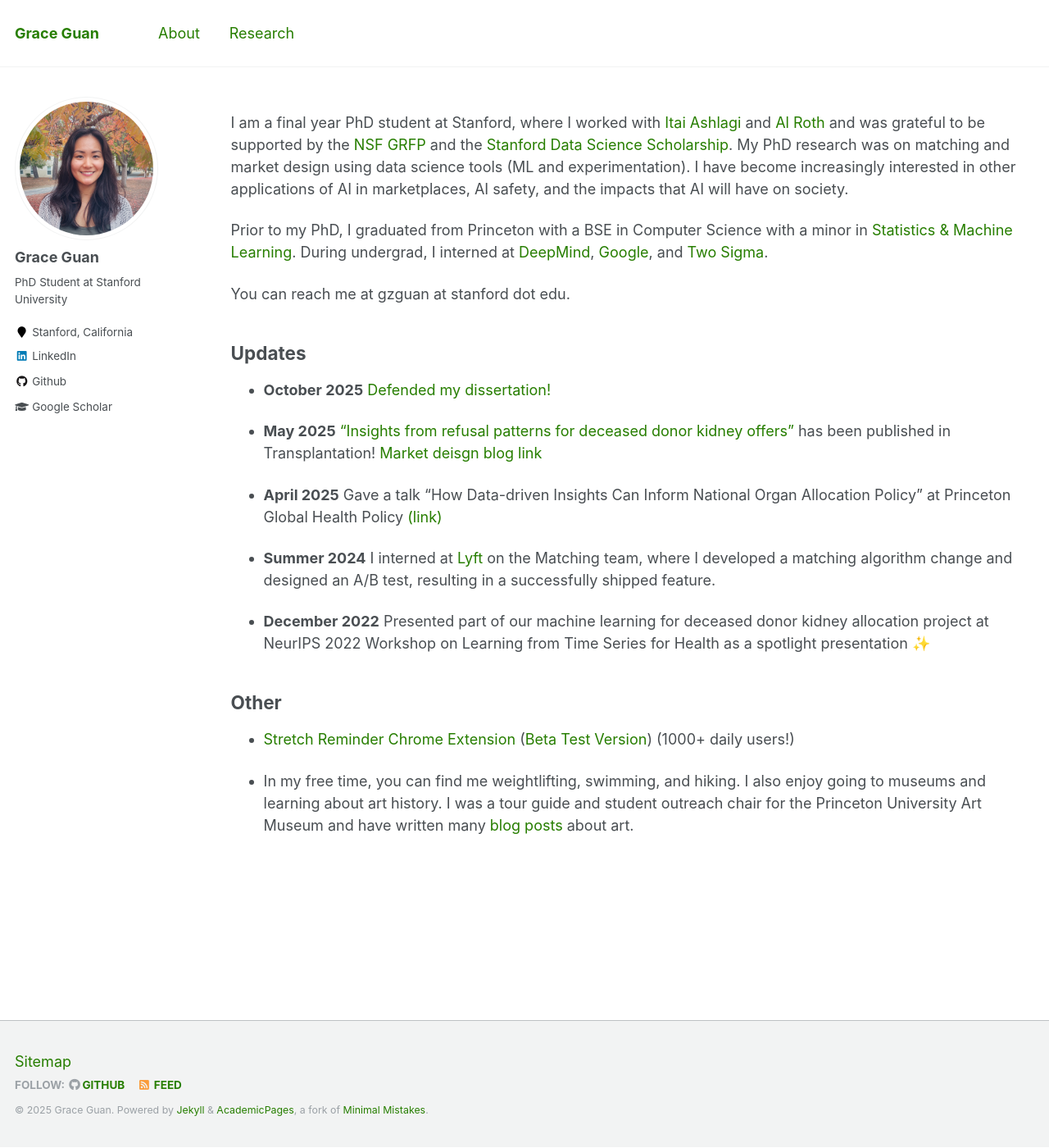
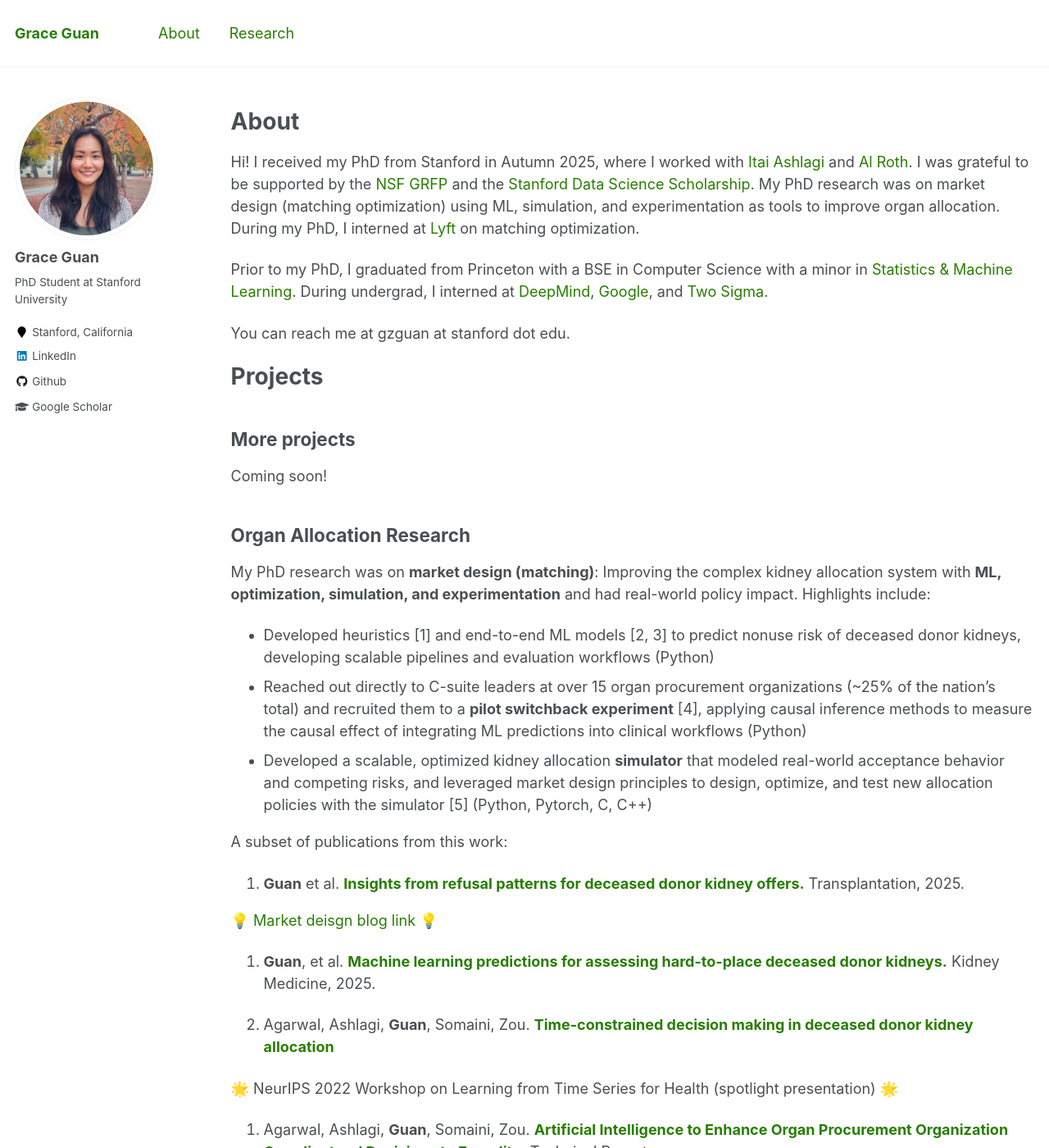
Before and after one commit to guanzgrace/guanzgrace.github.io, a Jekyll site: the page built from _pages/about.md, in a window 1280 px wide and 1400 px high. Shown: the whole window at 82% size. Built offline with Jekyll 4.4.1, drawn with Linux system fonts in a browser that asks for light colours; some of the changed text lies outside the part shown.

```diff
--- a/_pages/about.md
+++ b/_pages/about.md
@@ -9,34 +9,66 @@ redirect_from:
   - /about.html
 ---
 
-I am a final year PhD student at Stanford, where I worked with [Itai Ashlagi](https://web.stanford.edu/~iashlagi/) and [Al Roth](https://marketdesigner.blogspot.com/2025/10/grace-guan-defends-her-dissertation-at.html) and was grateful to be supported by the [NSF GRFP](https://www.nsfgrfp.org/) and the [Stanford Data Science Scholarship](https://datascience.stanford.edu/programs/stanford-data-science-scholars-program). My PhD research was on matching and market design using data science tools (ML and experimentation). I have become increasingly interested in other applications of AI in marketplaces, AI safety, and the impacts that AI will have on society.
+# About
+
+Hi! I received my PhD from Stanford in Autumn 2025, where I worked with [Itai Ashlagi](https://web.stanford.edu/~iashlagi/) and [Al Roth](https://marketdesigner.blogspot.com/2025/10/grace-guan-defends-her-dissertation-at.html). I was grateful to be supported by the [NSF GRFP](https://www.nsfgrfp.org/) and the [Stanford Data Science Scholarship](https://datascience.stanford.edu/programs/stanford-data-science-scholars-program). My PhD research was on market design (matching optimization) using ML, simulation, and experimentation as tools to improve organ allocation. During my PhD, I interned at [Lyft](https://www.lyft.com/) on matching optimization.
 
 Prior to my PhD, I graduated from Princeton with a BSE in Computer Science with a minor in [Statistics & Machine Learning](https://csml.princeton.edu/). During undergrad, I interned at [DeepMind](https://deepmind.com/), [Google](https://google.com/), and [Two Sigma](https://www.twosigma.com).
 
 You can reach me at gzguan at stanford dot edu.
 
 
-Updates
-------
+# Projects
 
-* **October 2025** [Defended my dissertation!](https://marketdesigner.blogspot.com/2025/10/grace-guan-defends-her-dissertation-at.html)
+## More projects
 
-* **May 2025** ["Insights from refusal patterns for deceased donor kidney offers"](https://journals.lww.com/transplantjournal/fulltext/990
-0/insights_from_refusal_patterns_for_deceased_donor.1089.aspx) has been published in Transplantation! [Market deisgn blog link](https://marketdesigner.blogspot.com/2025/05/the-deceased-donor-waiting-list-for.html)
+Coming soon!
 
-* **April 2025** Gave a talk "How Data-driven Insights Can Inform National Organ Allocation Policy" at Princeton Global Health Policy [(link)](https://globalhealth.princeton.edu/events/2025/how-data-driven-insights-can-inform-national-organ-allocation-policy)
+## Organ Allocation Research
 
-* **Summer 2024** I interned at [Lyft](https://lyft.com/) on the Matching team, where I developed a matching algorithm change and designed an A/B test, resulting in a successfully shipped feature.
+My PhD research was on **market design (matching)**: Improving the complex kidney allocation system with **ML, optimization, simulation, and experimentation** and had real-world policy impact. Highlights include:
 
-* **December 2022** Presented part of our machine learning for deceased donor kidney allocation project at NeurIPS 2022 Workshop on Learning from Time Series for Health as a spotlight presentation ✨
+- Developed heuristics [1] and end-to-end ML models [2, 3] to predict nonuse risk of deceased donor kidneys, developing scalable pipelines and evaluation workflows (Python)
+- Reached out directly to C-suite leaders at over 15 organ procurement organizations (~25% of the nation's total) and recruited them to a **pilot switchback experiment** [4], applying causal inference methods to measure the causal effect of integrating ML predictions into clinical workflows (Python)
+- Developed a scalable, optimized kidney allocation **simulator** that modeled real-world acceptance behavior and competing risks, and leveraged market design principles to design, optimize, and test new allocation policies with the simulator [5] (Python, Pytorch, C, C++)
+
+A subset of publications from this work:
+
+1. **Guan** et al. [**Insights from refusal patterns for deceased donor kidney offers.**](https://journals.lww.com/transplantjournal/fulltext/9900/insights_from_refusal_patterns_for_deceased_donor.1089.aspx) Transplantation, 2025.
+
+💡 [Market deisgn blog link](https://marketdesigner.blogspot.com/2025/05/the-deceased-donor-waiting-list-for.html) 💡
+
+2. **Guan**, et al. [**Machine learning predictions for assessing hard-to-place deceased donor kidneys.**]() Kidney Medicine, 2025.
+
+3. Agarwal, Ashlagi, **Guan**, Somaini, Zou. [**Time-constrained decision making in deceased donor kidney allocation**]()
+
+🌟 NeurIPS 2022 Workshop on Learning from Time Series for Health (spotlight presentation) 🌟
+
+4. Agarwal, Ashlagi, **Guan**, Somaini, Zou. [**Artificial Intelligence to Enhance Organ Procurement Organization Coordinators' Decisions to Expedite.**]() Technical Report.
+
+5. **Guan**, et al. [**Accelerated allocation policies to improve utilization of marginal deceased donor kidneys**]() In preparation.
 
 
+- [Picture from my defense!](https://marketdesigner.blogspot.com/2025/10/grace-guan-defends-her-dissertation-at.html)
+- In April 2025, I gave a talk about this work (["How Data-driven Insights Can Inform National Organ Allocation Policy"](https://globalhealth.princeton.edu/events/2025/how-data-driven-insights-can-inform-national-organ-allocation-policy)) at Princeton Global Health Policy
 
 
+## Selected health policy research
+
+I have also worked on various projects in hospital operations and health policy, leading to 8 other publications (6 first-author) in medical journals and CS conferences (see my <a href="https://scholar.google.com/citations?user=xcJ3x40AAAAJ&hl=en">Google Scholar</a>).
 
 
-Other
-------
-* [Stretch Reminder Chrome Extension](http://guanzgrace.github.io/stretch) ([Beta Test Version](http://guanzgrace.github.io/stretch/beta)) (1000+ daily users!)
+[**Empirical characteristics of Affordable Care Act risk transfers**](https://dataspace.princeton.edu/handle/88435/dsp011v53k1026)\
+***Grace Guan**, advised by Mark Braverman*\
+Princeton Computer Science Senior Thesis\
+🏆 Won Outstanding Computer Science Senior Thesis Prize\
+🏆 Won Princeton's Choice Award at Princeton Research Day 2018
 
-* In my free time, you can find me weightlifting, swimming, and hiking. I also enjoy going to museums and learning about art history. I was a tour guide and student outreach chair for the Princeton University Art Museum and have written many [blog posts](https://puamsab.princeton.edu/?s=grace+guan) about art.
+
+**Guan** and Engelhardt. [**Predicting sick patient volume in a pediatric outpatient setting using time series analysis.**](http://proceedings.mlr.press/v106/guan19a/guan19a.pdf) MLHC 2019: *Proceedings of Machine Learning Research*, 2019, 106: 271-287\
+🏆 Won 2020 [NCWIT Collegiate Award Honorable Mention](https://www.aspirations.org/news/2020-ncwit-collegiate-award-recipients-announced)
+
+
+## Stretch Reminder Chrome Extension
+
+Remember to stretch! I built a stretch reminder app that had 1000+ daily users at its peak. [Stretch Reminder Chrome Extension](http://guanzgrace.github.io/stretch) ([Beta Test Version](http://guanzgrace.github.io/stretch/beta))
```
Also changed, not shown: _pages/publications.md (+0 -39 lines).
